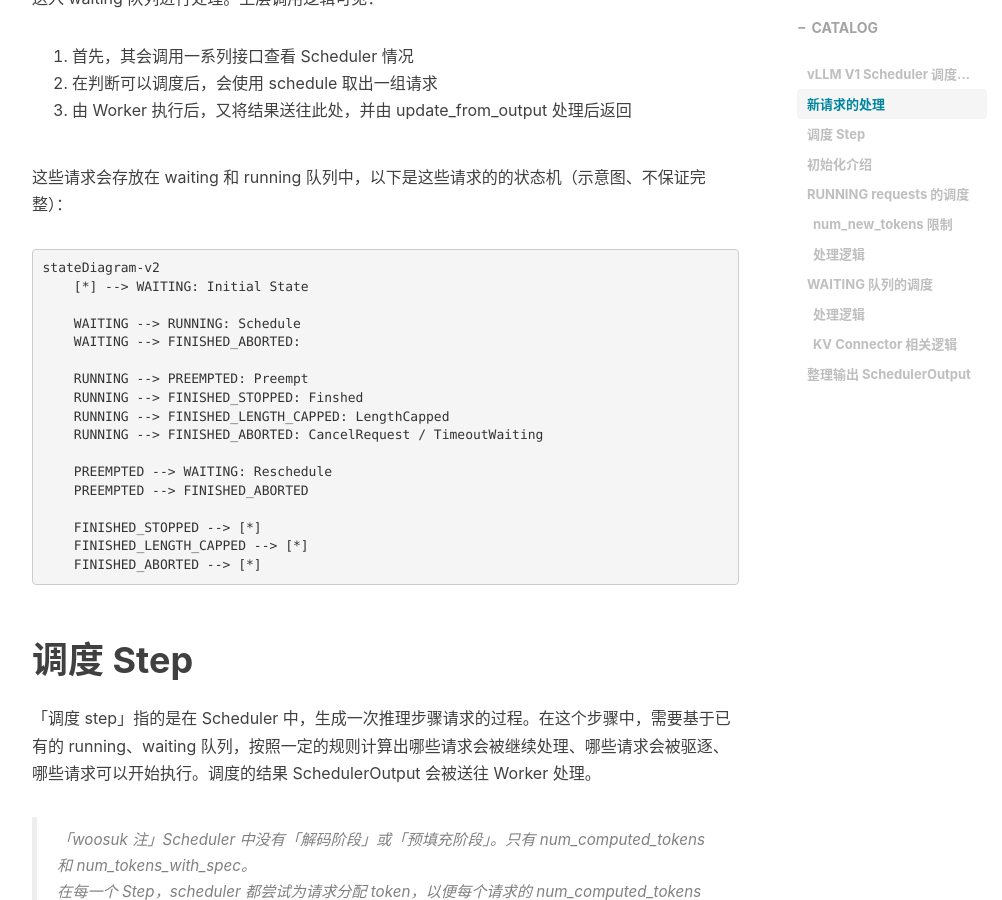
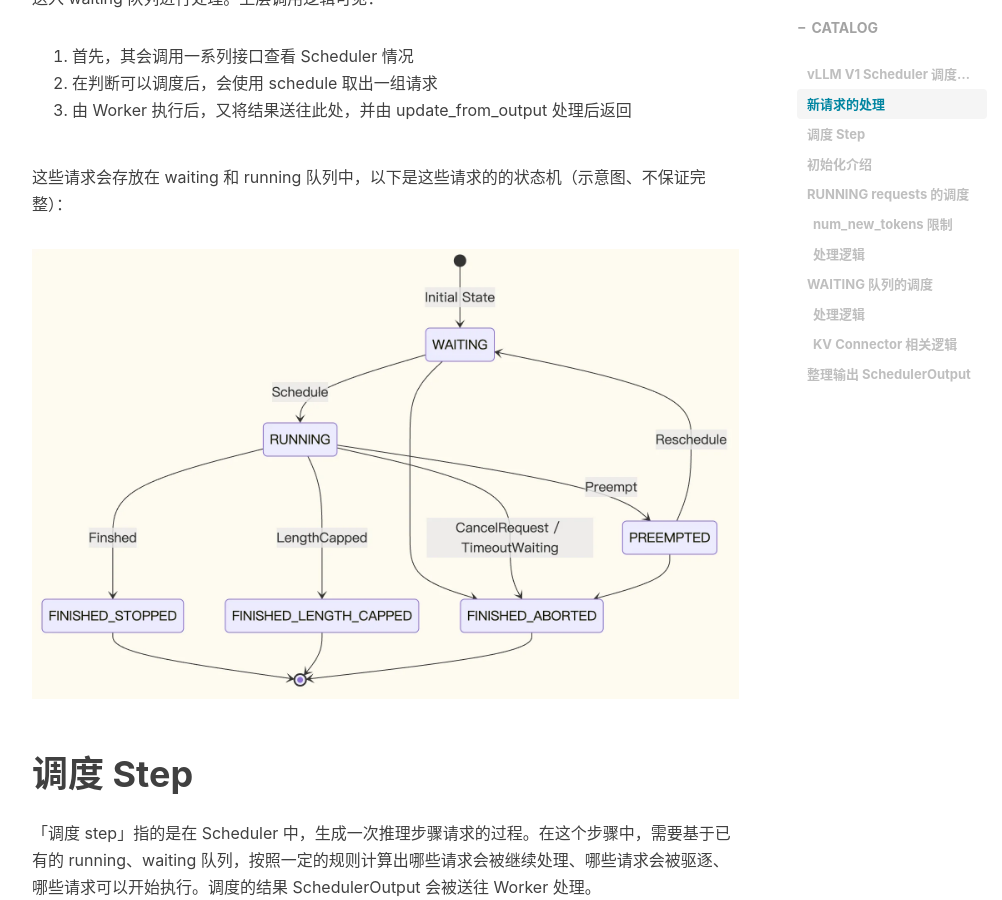
Before and after one commit to Csrayz/Csrayz.github.io, a Jekyll site: the page built from _posts/2025-08-07-vllm-v1-scheduler-scheduler-policy-speed-pass.md, in a window 1280 px wide and 900 px high, scrolled down 1307 px. Shown: the whole window, without its empty margins (233-1235 px from the left). Built offline with Jekyll 4.4.1, drawn with Linux system fonts in a browser that asks for light colours; nearby versions of some CDN libraries; comment, search, counter and statistics services are not loaded.

Commit message:
[FIX] 将流程图替换为图片

````diff
--- a/_posts/2025-08-07-vllm-v1-scheduler-scheduler-policy-speed-pass.md
+++ b/_posts/2025-08-07-vllm-v1-scheduler-scheduler-policy-speed-pass.md
@@ -41,25 +41,7 @@ published: true
 
 这些请求会存放在 waiting 和 running 队列中，以下是这些请求的的状态机（示意图、不保证完整）：
 
-```mermaid
-stateDiagram-v2
-    [*] --> WAITING: Initial State
-
-    WAITING --> RUNNING: Schedule
-    WAITING --> FINISHED_ABORTED:
-
-    RUNNING --> PREEMPTED: Preempt
-    RUNNING --> FINISHED_STOPPED: Finshed
-    RUNNING --> FINISHED_LENGTH_CAPPED: LengthCapped
-    RUNNING --> FINISHED_ABORTED: CancelRequest / TimeoutWaiting
-
-    PREEMPTED --> WAITING: Reschedule
-    PREEMPTED --> FINISHED_ABORTED
-
-    FINISHED_STOPPED --> [*]
-    FINISHED_LENGTH_CAPPED --> [*]
-    FINISHED_ABORTED --> [*]
-```
+![image](/img/in-posts/2025-08-07-vllm-v1-scheduler-scheduler-policy-speed-pass/2.webp)
 
 # 调度 Step
 
````
Also changed, not shown: img/in-posts/2025-08-07-vllm-v1-scheduler-scheduler-policy-speed-pass/2.webp (added).
